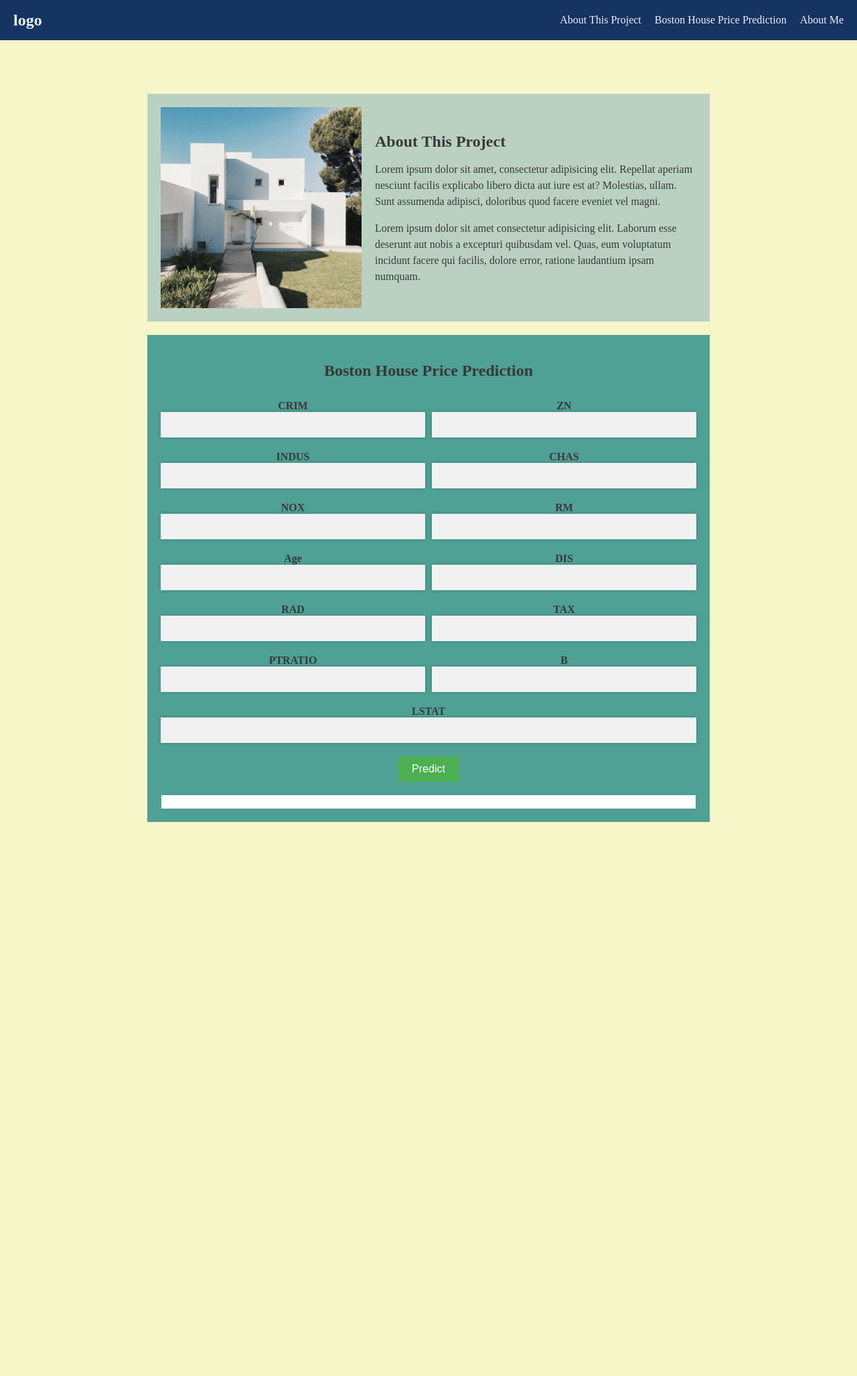
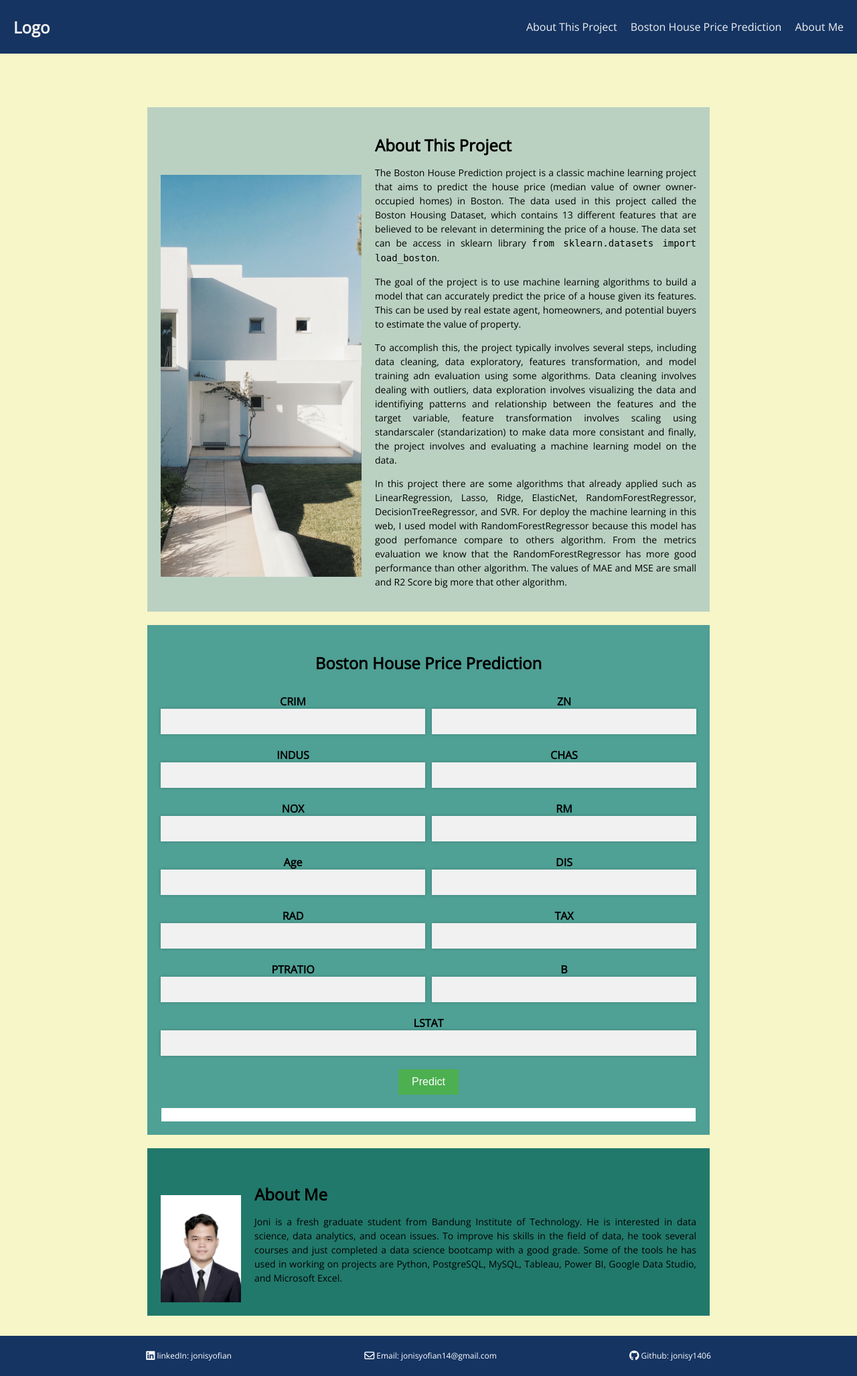
Before and after one commit to jonisy1406/bostonhousepricing, a Flask app: page / in a window 1280 px wide. Shown: the whole page at 67% size. Before the commit the page ends 1227 px from the top, so only its background shows below. Run offline with Flask 2, Linux system fonts and the light colour scheme; parts of the project's set-up code (start-up, migrations or seed data) failed here and were passed over; some libraries are stand-ins or nearby versions.

Commit message:
update website

```diff
--- a/static/style.css
+++ b/static/style.css
@@ -1,7 +1,8 @@
 body{
     background-color: #F6F6C9;
-    color: #383838;
+    color: black;
     margin: 0;
+    font-family: 'Open Sans', sans-serif;
 }
 
 .navbar{
@@ -9,7 +10,7 @@ body{
     justify-content: space-between;
     align-items: center;
     background-color: #153462;
-    height: 60px;
+    height: 80px;
     padding: 0 20px;
 }
 
@@ -56,11 +57,13 @@ body{
     margin-top: 80px;
 }
 
+
 .project img {
     width: 300px;
-    height: 300px;
+    height: 600px;
     object-fit: cover;
     margin-right: 20px;
+    margin-top: 50px;
 }
 
 .text{
@@ -73,8 +76,9 @@ body{
 }
 
 .text p{
-    font-size: 16px;
+    font-size: 14px;
     line-height: 1.5;
+    text-align: justify;
 }
 
 .form-wrapper{
@@ -159,3 +163,53 @@ button[type=submit]:hover{
     color: black;
     background: white;
 }
+
+.about{
+    display: flex;
+    align-items: center;
+    padding: 20px;
+    max-width: 800px;
+    margin: 0 auto;
+    background-color: #21796b;
+    margin-top: 20px;
+}
+
+
+.about img {
+    width: 120px;
+    height: 160px;
+    object-fit: cover;
+    margin-right: 20px;
+    margin-top: 50px;
+}
+
+.text2{
+    flex: 1;
+}
+
+.text2 h2{
+    font-size: 24px;
+    margin-bottom: 10px;
+}
+
+.text2 p{
+    font-size: 14px;
+    line-height: 1.5;
+    text-align: justify;
+}
+
+.footer-links{
+    display: flex;
+    justify-content: space-evenly;
+    align-items: center;
+    background-color: #153462;
+    height: 60px;
+    padding: 0 20px;
+    margin-top: 30px;
+}
+
+footer a{
+    color: #fff;
+    text-decoration: none;
+    font-size: 12px;
+}
--- a/templates/home.html
+++ b/templates/home.html
@@ -2,14 +2,17 @@
 <html >
 
 <head>
-  <title>ML API</title>
+  <link rel="icon" href="/static/images/icon-house.png">
+  <title>The Boston House Prediction</title>
   <link rel="stylesheet" href="{{ url_for('static', filename='style.css')}}">
+  <link rel="stylesheet" href="https://fonts.googleapis.com/css?family=Open+Sans">
+  <link rel="stylesheet" href="https://cdnjs.cloudflare.com/ajax/libs/font-awesome/6.3.0/css/all.min.css">
 </head>
 
 <body>
   <nav class="navbar">
     <div class="logo">
-      <a href="#" >logo</a>
+      <a href="#" >Logo</a>
     </div>
     <ul class="menu">
       <li><a href="#about-project">About This Project</a></li>
@@ -21,8 +24,10 @@
     <img src="/static/images/house.jpg" alt="picture">
       <div class="text">
         <h2>About This Project</h2>
-        <p>Lorem ipsum dolor sit amet, consectetur adipisicing elit. Repellat aperiam nesciunt facilis explicabo libero dicta aut iure est at? Molestias, ullam. Sunt assumenda adipisci, doloribus quod facere eveniet vel magni.</p>
-        <p>Lorem ipsum dolor sit amet consectetur adipisicing elit. Laborum esse deserunt aut nobis a excepturi quibusdam vel. Quas, eum voluptatum incidunt facere qui facilis, dolore error, ratione laudantium ipsam numquam.</p>
+        <p>The Boston House Prediction project is a classic machine learning project that aims to predict the house price (median value of owner owner-occupied homes) in Boston. The data used in this project called the Boston Housing Dataset, which contains 13 different features that are believed to be relevant in determining the price of a house. The data set can be access in sklearn library <code>from sklearn.datasets import load_boston</code>.</p>
+        <p>The goal of the project is to use machine learning algorithms to build a model that can accurately predict the price of a house given its features. This can be used by real estate agent, homeowners, and potential buyers to estimate the value of property.</p>
+        <p>To accomplish this, the project typically involves several steps, including data cleaning, data exploratory, features transformation, and model training adn evaluation using some algorithms. Data cleaning involves dealing with outliers, data exploration involves visualizing the data and identifiying patterns and relationship between the features and the target variable, feature transformation involves scaling using standarscaler (standarization) to make data more consistant and finally, the project involves and evaluating a machine learning model on the data.</p>
+        <p>In this project there are some algorithms that already applied such as LinearRegression, Lasso, Ridge, ElasticNet, RandomForestRegressor, DecisionTreeRegressor, and SVR. For deploy the machine learning in this web, I used model with RandomForestRegressor because this model has good perfomance compare to others algorithm. From the metrics evaluation we know that the RandomForestRegressor has more good performance than other algorithm. The values of MAE and MSE are small and R2 Score big more that other algorithm.</p>
       </div>
   </div>
   <div class="form-wrapper" id="predictions">
@@ -94,8 +99,25 @@
     </div>
     <script src="{{ url_for('static', filename='script.js')}}"></script>
   </div>
+  <div class="about" id="about-me">
+    <img src="/static/images/Photograph.jpg" alt="picture">
+    <div class="text2">
+      <h2>About Me</h2>
+      <p>Joni is a fresh graduate student from Bandung Institute of Technology. He is interested in data science, data
+        analytics, and ocean issues. To improve his skills in the field of data, he took several courses and just
+        completed a data science bootcamp with a good grade. Some of the tools he has used in working on projects
+        are Python, PostgreSQL, MySQL, Tableau, Power BI, Google Data Studio, and Microsoft Excel.</p>
+    </div>
+  </div>
 
-
+  <footer>
+    <div class="footer-links">
+      <a href="https://www.linkedin.com/in/jonisyofian/" target="_blank"><i class="fab fa-linkedin fa-lg"></i> linkedIn: jonisyofian</a>
+      <a href="mailto:jonisyofian14@gmail.com"><i class="far fa-envelope fa-lg"></i> Email: jonisyofian14@gmail.com</a>
+      <a href="https://github.com/jonisy1406" target="_blank"><i class="fab fa-github fa-lg"></i> Github: jonisy1406</a>
+    </div>
+  </footer>
 
 </body>
+
 </html>
```
Also changed, not shown: static/images/Photograph.jpg (added), static/images/icon-house.png (added), 1 other file.
